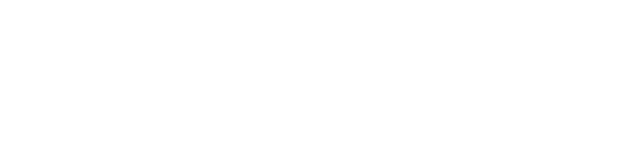
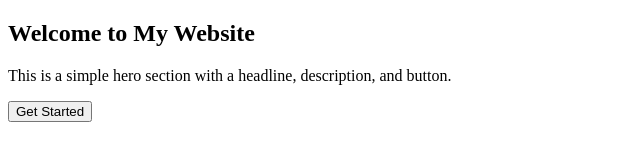
Before and after one commit to daianamuro/GitFlow, a plain HTML site: page index.html in a window 1280 px wide. Shown: the whole page, without its empty margins (0-640 px from the left). Drawn offline with Linux system fonts and the light colour scheme.

Commit message:
Actualizacion del Hero Section

```diff
--- a/index.html
+++ b/index.html
@@ -3,9 +3,15 @@
 <head>
     <meta charset="UTF-8">
     <meta name="viewport" content="width=device-width, initial-scale=1.0">
-    <title>Document</title>
+ <title>Simple Hero Section</title>
 </head>
 <body>
 
+    <section>
+        <h1>Welcome to My Website</h1>
+        <p>This is a simple hero section with a headline, description, and button.</p>
+        <button>Get Started</button>
+    </section>
+
 </body>
 </html>
```
